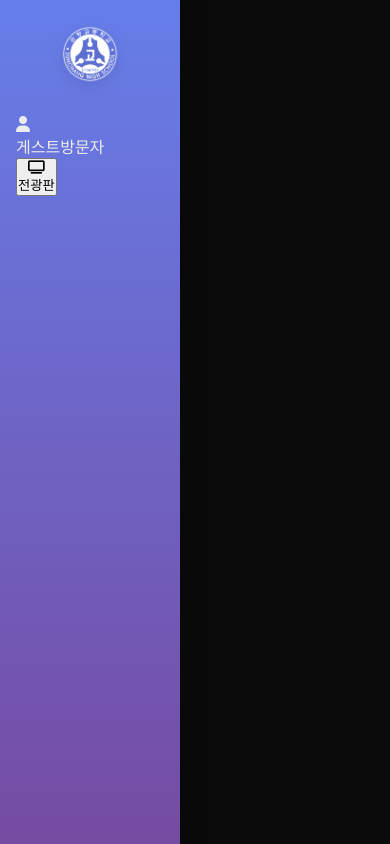
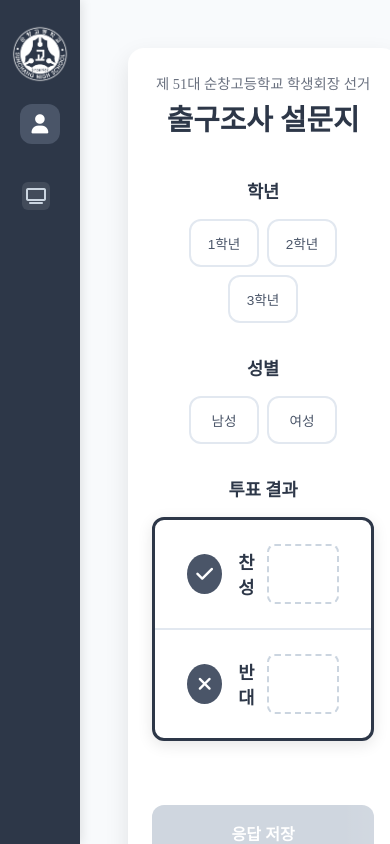
Before and after one commit to MinGWon/polling, a Next.js app: page /surveyor/survey in a window 390 px wide. Shown: the top 844 px of the page. Built offline with nearby package versions, Linux system fonts and the light colour scheme.

Commit message:
찐막막

```diff
--- a/src/styles/Layout.module.css
+++ b/src/styles/Layout.module.css
@@ -1,37 +1,265 @@
-/* Sidebar styles */
+.container {
+  display: flex;
+  min-height: 100vh;
+  background: #f8fafc;
+}
+
 .sidebar {
-  width: 180px;
-  min-height: 100vh;
-  background: linear-gradient(180deg, #667eea 0%, #764ba2 100%);
-  padding: 1rem;
+  width: 80px;
+  background: #2d3748;
   display: flex;
   flex-direction: column;
-  box-shadow: 4px 0 20px rgba(0, 0, 0, 0.1);
-  position: relative;
-  z-index: 10;
+  padding: 0.5rem;
+  box-shadow: 2px 0 10px rgba(0, 0, 0, 0.1);
+  position: fixed;
+  height: 100vh;
 }
 
-/* Logo styles */
+.sidebarContent {
+  flex: 1;
+  display: flex;
+  flex-direction: column;
+  overflow-y: auto;
+}
+
 .logo {
-  display: flex;
-  align-items: center;
-  justify-content: center;
-  margin-bottom: 1.5rem;
-  padding: 0.5rem;
+  margin-top: 0.5rem;
+  margin-bottom: 1rem;
+  text-align: center;
 }
 
 .logoImage {
   border-radius: 12px;
-  object-fit: cover;
-  filter: drop-shadow(0 4px 8px rgba(0, 0, 0, 0.2));
+  object-fit: contain;
 }
 
-/* Main content styles */
+.userInfo {
+  margin-bottom: 1rem;
+  text-align: center;
+}
+
+.userBox {
+  width: 40px;
+  height: 40px;
+  background: #4a5568;
+  border-radius: 12px;
+  display: flex;
+  align-items: center;
+  justify-content: center;
+  font-size: 1.2rem;
+  margin: 0 auto 0.5rem;
+  color: white;
+}
+
+.username {
+  display: block;
+  color: white;
+  font-weight: 600;
+  font-size: 0.75rem;
+  margin-bottom: 0.25rem;
+  word-break: break-word;
+}
+
+.role {
+  display: block;
+  color: #a0aec0;
+  font-size: 0.65rem;
+}
+
+.nav {
+  flex: 1;
+  display: flex;
+  flex-direction: column;
+  gap: 0.5rem;
+}
+
+.menuItem {
+  display: flex;
+  flex-direction: column;
+  align-items: center;
+  padding: 0.5rem;
+  background: transparent;
+  border: 2px solid transparent;
+  border-radius: 12px;
+  color: #cbd5e0;
+  cursor: pointer;
+  transition: all 0.3s ease;
+  gap: 0.25rem;
+  width: 60px;
+  height: 60px;
+  justify-content: center;
+}
+
+.menuItem:hover {
+  background: #4a5568;
+  color: white;
+  transform: translateY(-2px);
+}
+
+.menuItem.active {
+  background: linear-gradient(135deg, #667eea 0%, #764ba2 100%);
+  color: white;
+  border-color: #667eea;
+  box-shadow: 0 4px 15px rgba(102, 126, 234, 0.3);
+}
+
+.menuIcon {
+  width: 24px;
+  height: 24px;
+  display: flex;
+  align-items: center;
+  justify-content: center;
+  font-size: 1rem;
+  border-radius: 6px;
+  background: rgba(255, 255, 255, 0.1);
+  color: inherit;
+}
+
+.menuText {
+  font-size: 0.65rem;
+  font-weight: 500;
+  text-align: center;
+  line-height: 1.1;
+}
+
+.logout {
+  margin-top: auto;
+  padding-top: 0.5rem;
+  border-top: 1px solid #4a5568;
+  flex-shrink: 0;
+}
+
+.logoutButton {
+  width: 60px;
+  height: 60px;
+  display: flex;
+  flex-direction: column;
+  align-items: center;
+  justify-content: center;
+  padding: 0.5rem;
+  background: transparent;
+  border: 2px solid transparent;
+  border-radius: 12px;
+  color: #e53e3e;
+  cursor: pointer;
+  transition: all 0.3s ease;
+  gap: 0.25rem;
+}
+
+.logoutButton:hover {
+  background: #e53e3e;
+  color: white;
+  transform: translateY(-2px);
+}
+
+.logoutIcon {
+  width: 24px;
+  height: 24px;
+  display: flex;
+  align-items: center;
+  justify-content: center;
+  font-size: 1rem;
+  border-radius: 6px;
+  background: rgba(229, 62, 62, 0.1);
+  color: inherit;
+}
+
 .main {
   flex: 1;
-  margin-left: 180px;
-  min-height: 100vh;
-  background: #f8fafc;
+  margin-left: 80px;
+  padding: 0;
 }
 
-/* ...existing styles... */
+.logoutButton span {
+  font-size: 0.65rem;
+  font-weight: 500;
+}
+
+/* Responsive design */
+@media (max-width: 768px) {
+  .sidebar {
+    width: 100px;
+  }
+
+  .sidebarContent {
+    flex: 1;
+    overflow-y: auto;
+  }
+
+  .main {
+    margin-left: 100px;
+    padding: 1rem;
+  }
+
+  .logoBox {
+    width: 60px;
+    height: 60px;
+  }
+
+  .userBox {
+    width: 50px;
+    height: 50px;
+  }
+
+  .menuItem,
+  .logoutButton {
+    width: 68px;
+    height: 68px;
+  }
+
+  .menuText {
+    font-size: 0.75rem;
+  }
+
+  .username {
+    font-size: 0.9rem;
+  }
+
+  .role {
+    font-size: 0.75rem;
+  }
+}
+
+@media (max-width: 640px) {
+  .sidebar {
+    width: 80px;
+    padding: 1rem 0.5rem;
+  }
+
+  .sidebarContent {
+    flex: 1;
+    overflow-y: auto;
+  }
+
+  .main {
+    margin-left: 80px;
+  }
+
+  .username,
+  .role,
+  .menuText {
+    display: none;
+  }
+
+  .menuItem,
+  .logoutButton {
+    width: 56px;
+    height: 56px;
+  }
+
+  .menuIcon,
+  .logoutIcon {
+    width: 28px;
+    height: 28px;
+  }
+
+  .logoBox {
+    width: 48px;
+    height: 48px;
+  }
+
+  .userBox {
+    width: 40px;
+    height: 40px;
+  }
+}
```
